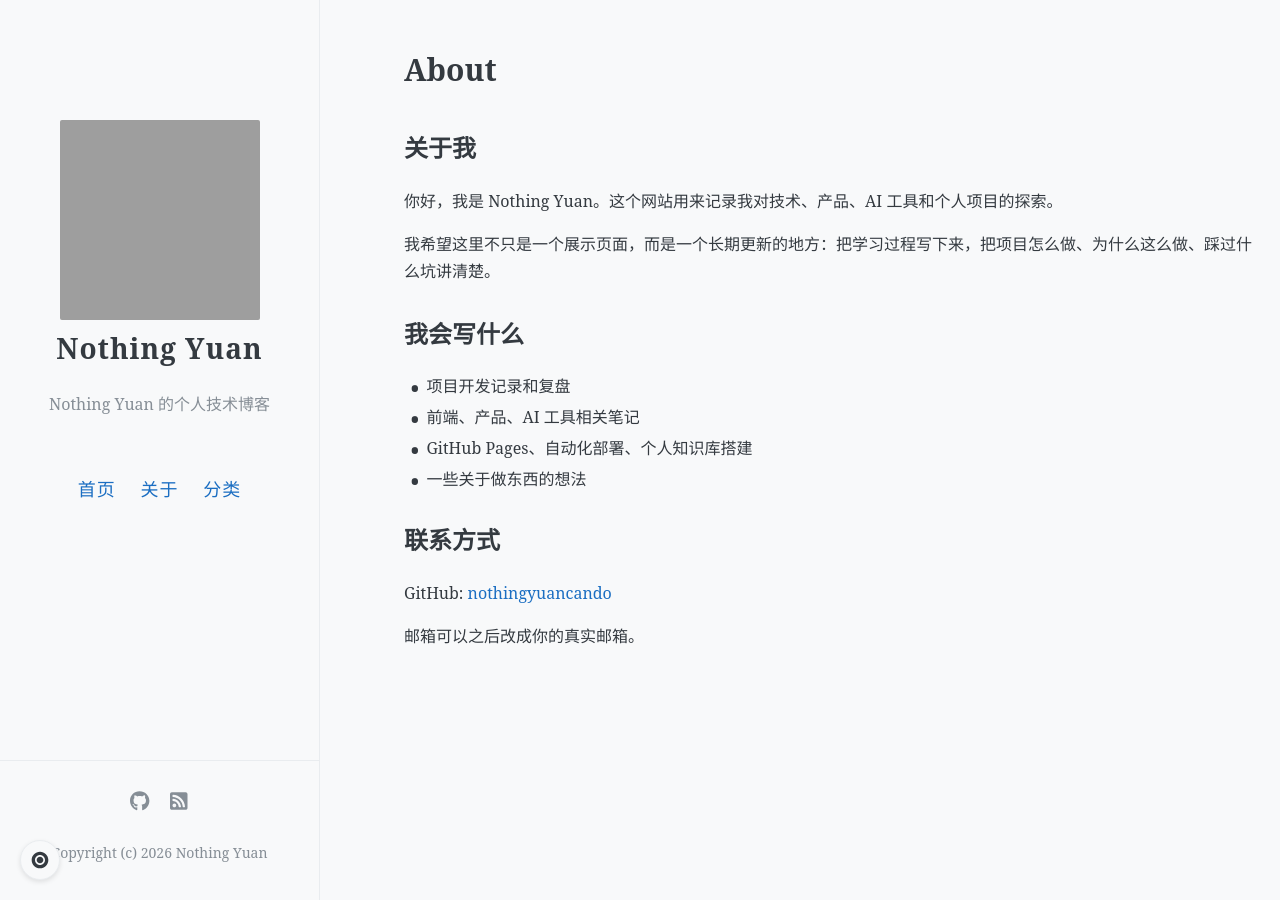
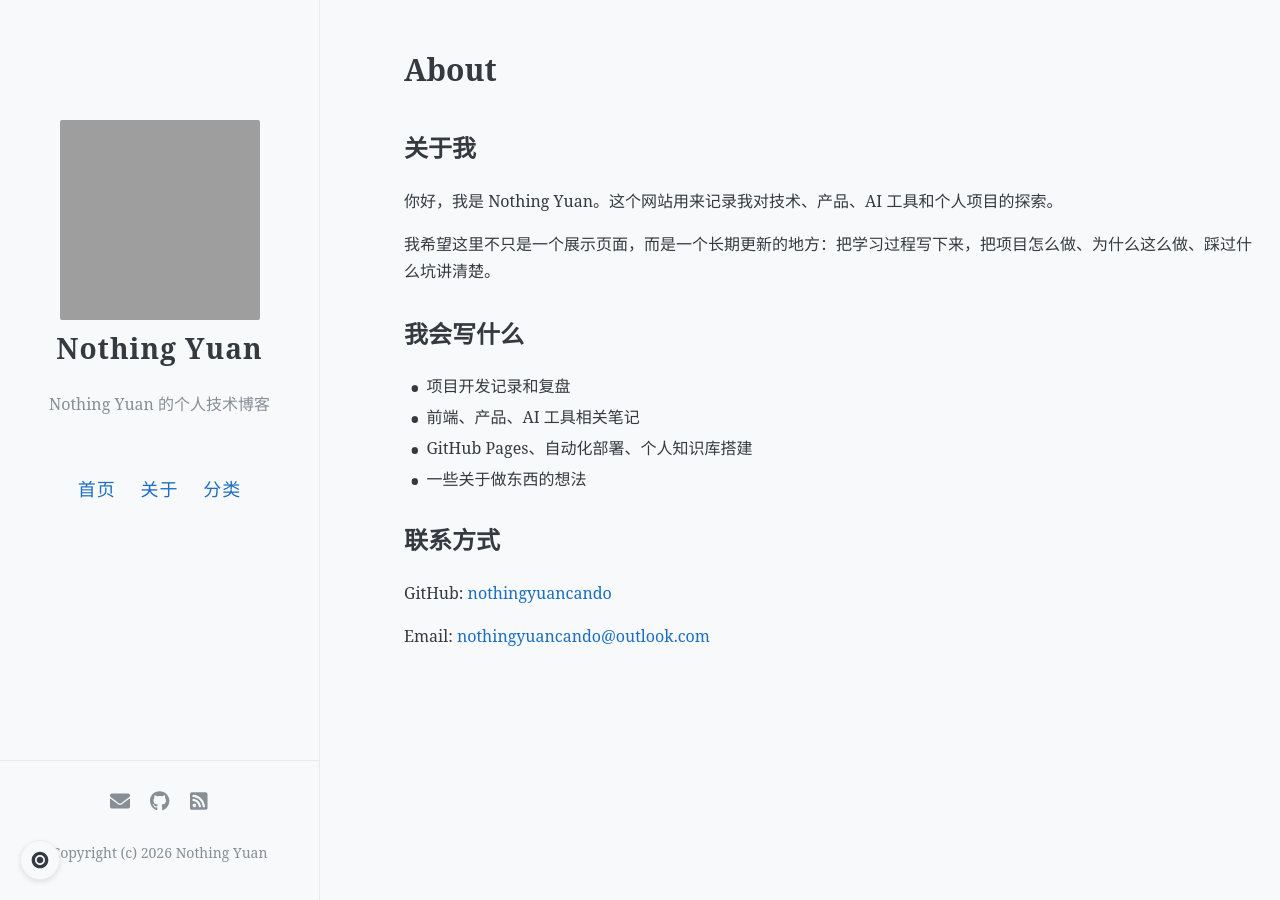
Before and after one commit to nothingyuancando/nothingyuancando.github.io, a Jekyll site: the page built from about.md, in a window 1280 px wide. Built offline with Jekyll 4.4.1, drawn with Linux system fonts in a browser that asks for light colours; a script that is not in the unit is left out; grey boxes are pictures that could not be loaded.

Commit message:
Update contact email

```diff
--- a/_config.yml
+++ b/_config.yml
@@ -16,7 +16,7 @@ paginate: 8
 excerpt_separator: <!-- more -->
 
 footer-links:
-  email:
+  email: nothingyuancando@outlook.com
   github: nothingyuancando
   rss: feed
 
--- a/about.md
+++ b/about.md
@@ -21,4 +21,4 @@ permalink: /about/
 
 GitHub: [nothingyuancando](https://github.com/nothingyuancando)
 
-邮箱可以之后改成你的真实邮箱。
+Email: [nothingyuancando@outlook.com](mailto:nothingyuancando@outlook.com)
```
